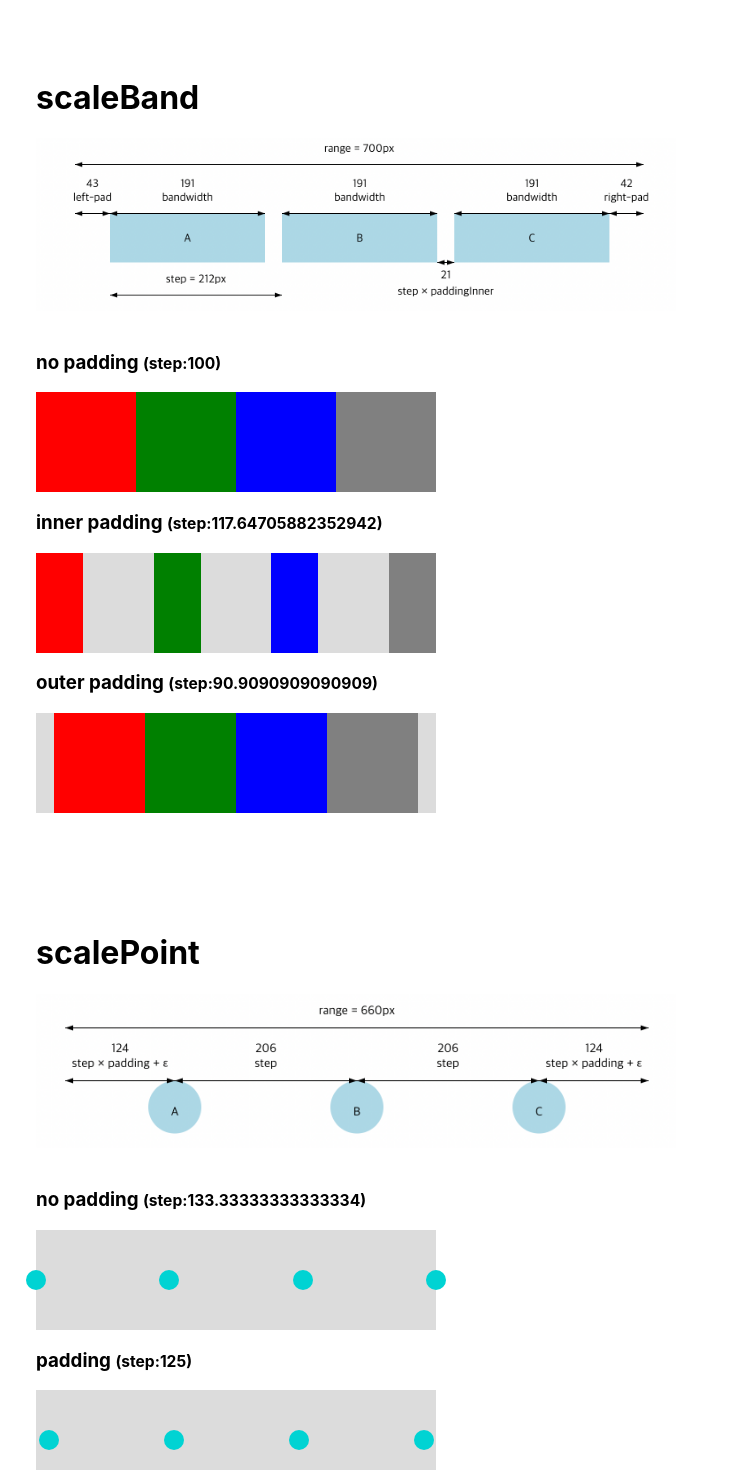
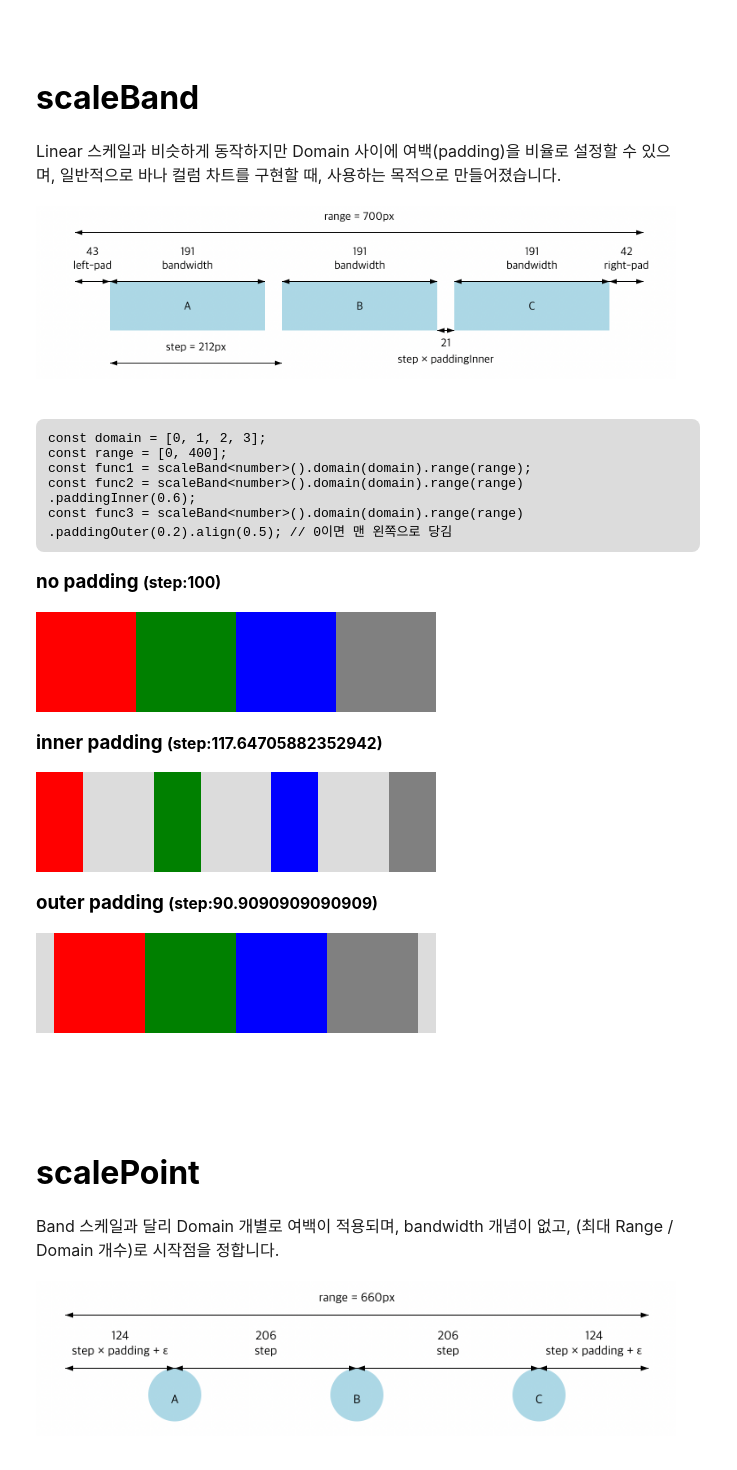
Before and after one commit to seogi1004/d3scale-play, a React (Create React App) app: page / in a window 1280 px wide. Shown: the part 3580-5050 px from the top of the page, without its empty margins (0-737 px from the left). Built offline with nearby package versions, Linux system fonts and the light colour scheme.

Commit message:
Band/Point 스케일 설명 추가

```diff
--- a/src/scale/Band.tsx
+++ b/src/scale/Band.tsx
@@ -23,9 +23,26 @@ export default function Scale() {
     <div className="scale">
       <h1>scaleBand</h1>
       <div className="description">
+        Linear 스케일과 비슷하게 동작하지만 Domain 사이에 여백(padding)을 비율로
+        설정할 수 있으며, 일반적으로 바나 컬럼 차트를 구현할 때, 사용하는
+        목적으로 만들어졌습니다.
+        <br />
+        <br />
         <img src={Image} />
       </div>
-
+      <pre>
+        const domain = [0, 1, 2, 3]; <br />
+        const range = [0, 400]; <br />
+        const func1 = scaleBand&lt;number&gt;().domain(domain).range(range);
+        <br />
+        const func2 = scaleBand&lt;number&gt;().domain(domain).range(range)
+        <br />
+        .paddingInner(0.6);
+        <br />
+        const func3 = scaleBand&lt;number&gt;().domain(domain).range(range)
+        <br />
+        .paddingOuter(0.2).align(0.5); // 0이면 맨 왼쪽으로 당김
+      </pre>
       <h3>
         no padding <small>(step:{func1.step()})</small>
       </h3>
--- a/src/scale/Point.tsx
+++ b/src/scale/Point.tsx
@@ -13,6 +13,10 @@ export default function Scale() {
     <div className="scale">
       <h1>scalePoint</h1>
       <div className="description">
+        Band 스케일과 달리 Domain 개별로 여백이 적용되며, bandwidth 개념이 없고,
+        (최대 Range / Domain 개수)로 시작점을 정합니다.
+        <br />
+        <br />
         <img src={Image} />
       </div>
 
```
